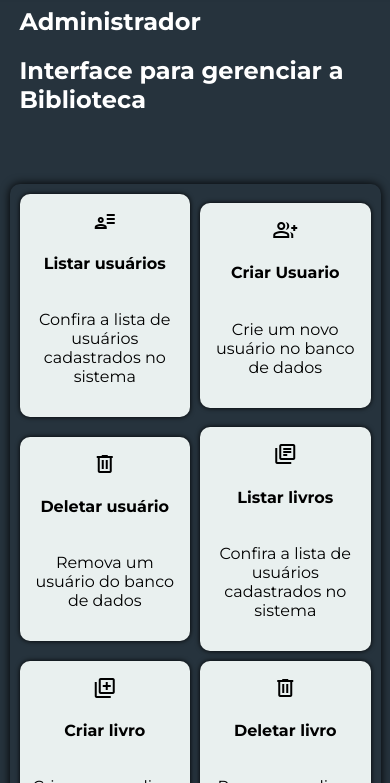
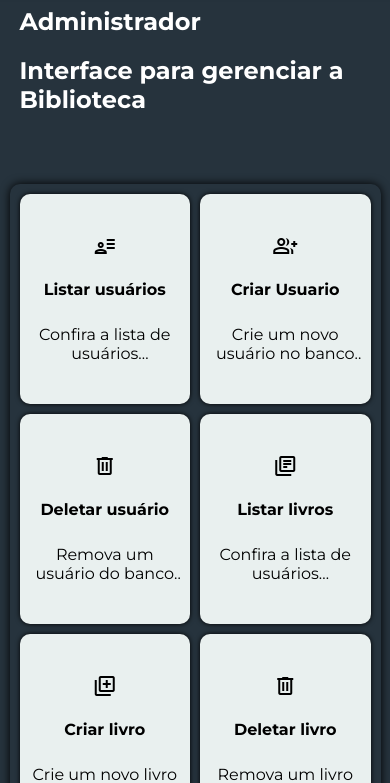
Before and after one commit to nikollas-dh/Biblio_Tec, a website: page docs/menu_admin.html in a window 390 px wide. Shown: the part 61-844 px from the top of the page. Drawn offline with nearby package versions, Linux system fonts and the light colour scheme.

Commit message:
Front tela admin finalizado, iniciando backend das funcoes

```diff
--- a/css/admin.css
+++ b/css/admin.css
@@ -1,5 +1,4 @@
 @import url("./style.css");
-
 
 header a {
     font-weight: bold;
@@ -23,6 +22,7 @@ header a {
     text-decoration: none;
     color: inherit;
     flex-shrink: 0;
+    width: calc(25% - 20px);
 }
 
 .texto1 {
@@ -35,7 +35,6 @@ header a {
     margin-left: 5%;
     margin-top: 50px;
 }
-
 
 .funcoes {
     margin-top: 100px;
@@ -63,12 +62,19 @@ header a {
     background-color: var(--branco-gelo);
     border-radius: 10px;
     box-shadow: 0 0 5px black;
+
     display: flex;
     flex-direction: column;
     justify-content: center;
     align-items: center;
+
+    max-width: 330px;
+
     width: 100%;
     height: 100%;
+
+    min-height: 180px;
+
     min-width: 180px;
     padding: 25px 15px;
     text-align: center;
@@ -86,20 +92,31 @@ header a {
     box-shadow: 0 0 10px var(--azul-marinho);
 }
 
+.usuarios-1 p,
+.usuarios-2 p,
+.usuarios-3 p,
+.livros-1 p,
+.livros-2 p,
+.livros-3 p {
+
+    color: var(--preto);
 
 
-/* 🖥️ PC GRANDE (Telas muito grandes) */
+    display: -webkit-box;
+    -webkit-line-clamp: 2;
+    -webkit-box-orient: vertical;
+    overflow: hidden;
+    margin: 5px 0 0;
+}
+
 @media (min-width: 1201px) {
     .funcoes {
-        max-width: 1400px;
+
+        max-width: 1100px;
     }
-}
 
-
-/* 💻 TABLET / PC INTERMEDIÁRIO (Máximo de 900px) - 3 COLUNAS */
-@media (max-width: 900px) {
     .fundo-azul a {
-        width: calc(33.33% - 20px);
+        width: calc(33.333% - 20px);
     }
 
     .usuarios-1,
@@ -108,11 +125,25 @@ header a {
     .livros-1,
     .livros-2,
     .livros-3 {
-        min-width: 150px;
+        max-width: 220px;
     }
 }
 
-
+/* 💻 TABLET / PC INTERMEDIÁRIO (Máximo de 900px) - 3 COLUNAS */
+@media (max-width: 900px) {
+    .fundo-azul a {
+        width: calc(33.33% - 20px);
+    }
+    .usuarios-1,
+    .usuarios-2,
+    .usuarios-3,
+    .livros-1,
+    .livros-2,
+    .livros-3 {
+        min-width: 150px;
+        max-width: 300px;
+    }
+}
 
 /* 📱 MOBILE (Máximo de 600px) - 2 COLUNAS */
 @media (max-width: 600px) {
@@ -126,8 +157,8 @@ header a {
     .livros-2,
     .livros-3 {
         min-width: 120px;
-        height: auto;
         padding: 15px 10px;
+        max-width: none;
     }
     .funcoes {
         gap: 10px;
```
